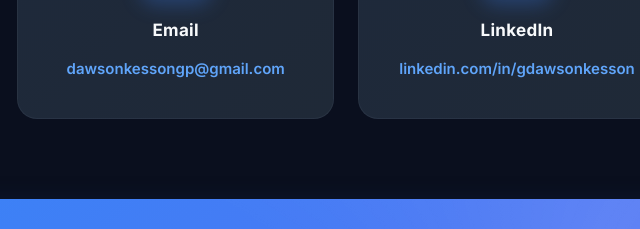
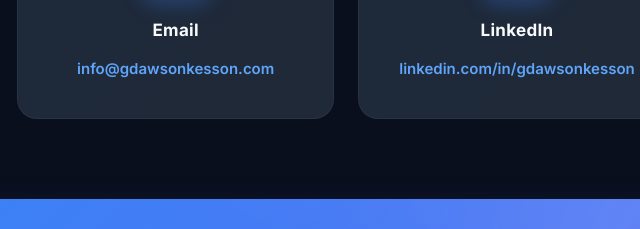
Before and after one commit to QUOJO-DAWSON/devops-practise, a plain HTML site: page aws-free-tier/website/index.html in a window 1280 px wide. Shown: the part 4734-4963 px from the top of the page, 123-763 px from the left. Drawn offline with Linux system fonts and the light colour scheme; no server answers.

Commit message:
feat: update contact email to info@gdawsonkesson.com

```diff
--- a/aws-free-tier/website/index.html
+++ b/aws-free-tier/website/index.html
@@ -919,7 +919,7 @@
             </div>
 
             <div class="cta-group">
-                <a href="mailto:dawsonkessongp@gmail.com" class="btn btn-primary">
+                <a href="mailto:info@gdawsonkesson.com" class="btn btn-primary">
                     <i class="fas fa-envelope"></i> Get in Touch
                 </a>
                 <a href="https://github.com/QUOJO-DAWSON" target="_blank" class="btn btn-secondary">
@@ -1171,7 +1171,7 @@
                         <i class="fas fa-envelope"></i>
                     </div>
                     <h3>Email</h3>
-                    <a href="mailto:dawsonkessongp@gmail.com">dawsonkessongp@gmail.com</a>
+                    <a href="mailto:info@gdawsonkesson.com">info@gdawsonkesson.com</a>
                 </div>
 
                 <div class="contact-item">
```
